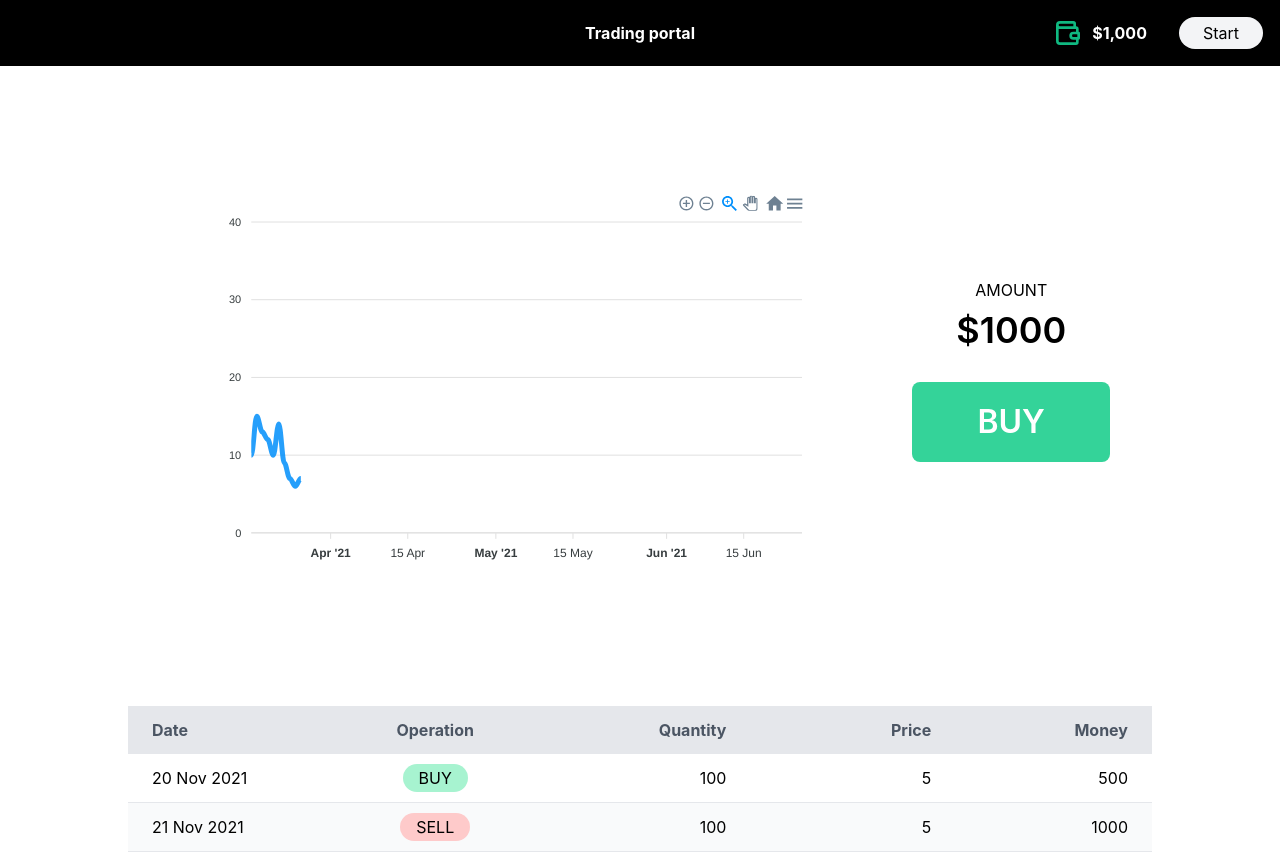
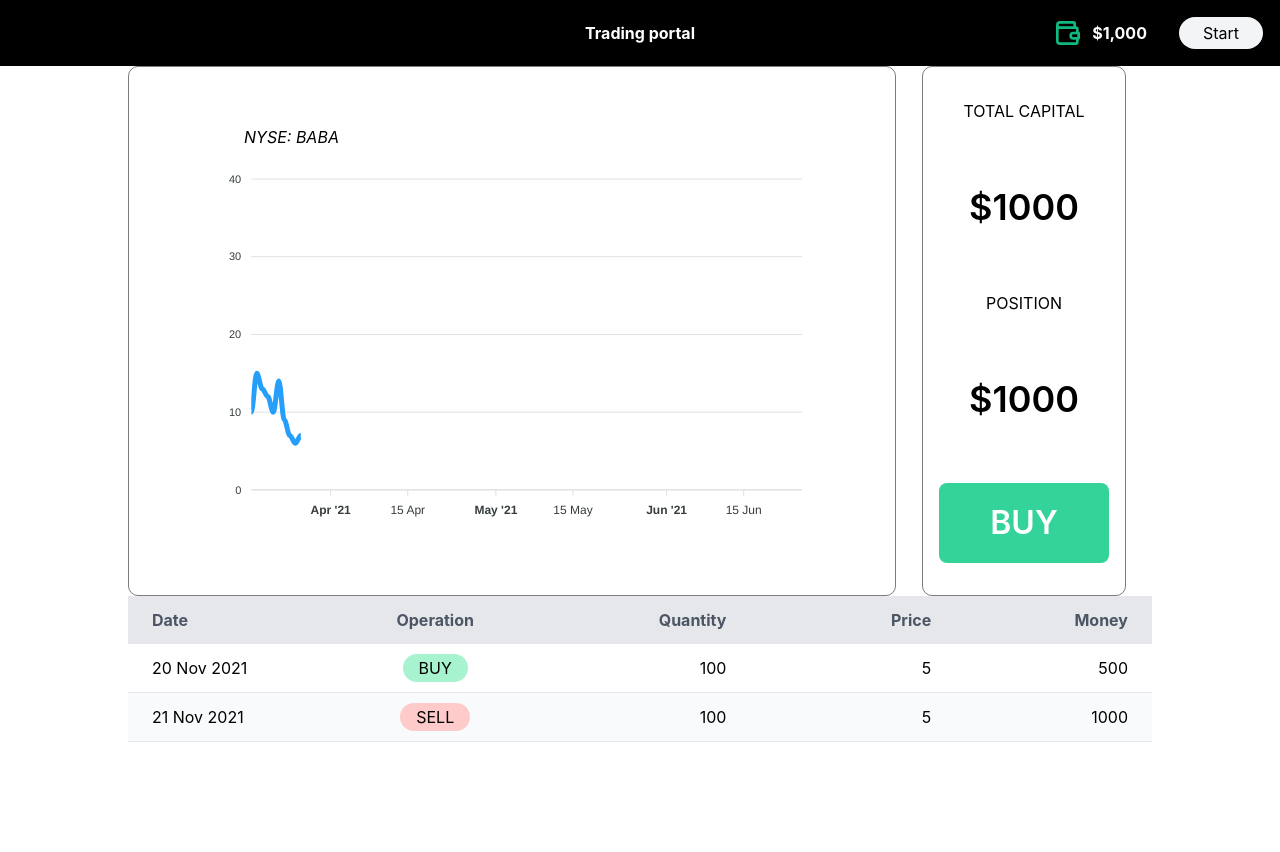
Before and after one commit to loocurse/qc-trading-sim, a React (Create React App) app: page / in a window 1280 px wide. After the commit the page ends 800 px from the top, so only its background shows below. Built offline with nearby package versions, Linux system fonts and the light colour scheme.

Commit message:
changed layout

```diff
--- a/package.json
+++ b/package.json
@@ -43,8 +43,8 @@
   },
   "devDependencies": {
     "@tailwindcss/postcss7-compat": "^2.1.0",
-    "autoprefixer": "^9",
-    "postcss": "^7",
-    "tailwindcss": "npm:@tailwindcss/postcss7-compat"
+    "autoprefixer": "^10.2.5",
+    "postcss": "^8.2.9",
+    "tailwindcss": "^2.1.1"
   }
 }
--- a/src/App.scss
+++ b/src/App.scss
@@ -1,3 +1,5 @@
+$border: rgb(124, 124, 124);
+
 * {
   margin: 0;
   padding: 0;
@@ -24,17 +26,29 @@ nav {
 }
 
 .graph {
-  min-height: 80vh;
+  // min-height: 80vh;
+  // padding: 2rem 2rem;
+  border: 1px solid $border;
+  border-radius: 10px;
   display: flex;
   align-items: center;
   justify-content: center;
+
+  h2 {
+    margin-left: 2rem;
+  }
 }
 
 .actions {
   min-height: 100vh;
+
+
 }
 
 .buttons {
+  border: 1px solid $border;
+  border-radius: 10px;
+  margin-left: 10%;
   display: flex;
   flex-direction: column;
   justify-content: center;
--- a/src/components/Buttons.js
+++ b/src/components/Buttons.js
@@ -14,10 +14,15 @@ function Buttons({ series, dispatch, cash, transactions }) {
   const buying = transactions.buy.length === transactions.sell.length;
 
   return (
-    <div className="buttons">
+    <div className="buttons flex flex-col items-space-around">
+
       <div className="flex flex-col items-center">
-        <span className="uppercase ">Amount</span>
-        <span className="font-semibold text-4xl mt-2">${Math.round(cash)}</span>
+        <p className="uppercase ">Total Capital</p>
+        <p className="font-semibold text-4xl mt-1">${Math.round(cash)}</p>
+      </div>
+      <div className="flex flex-col items-center">
+        <p className="uppercase ">Position</p>
+        <p className="font-semibold text-4xl mt-1">${Math.round(cash)}</p>
       </div>
       <button
         onClick={buying ? buyEventHandler : sellEventHandler}
--- a/src/components/Graph.js
+++ b/src/components/Graph.js
@@ -5,9 +5,14 @@ const X_AXIS_RANGE = 1000 * 3600 * 24 * 1; // 1 day
 
 function Graph({ series, annotation }) {
   return (
-    <Chart
+    <div>
+      <h2><em>NYSE: BABA</em></h2>
+      <Chart
       options={{
         chart: {
+          toolbar: {
+            show: false,
+          },
           id: "basic-bar",
           animations: {
             enabled: true,
@@ -61,6 +66,9 @@ function Graph({ series, annotation }) {
       ]}
       width="600"
     />
+
+    </div>
+
   );
 }
 
```
Also changed, not shown: 2 other files (tests, documents, lock files or other folders).
